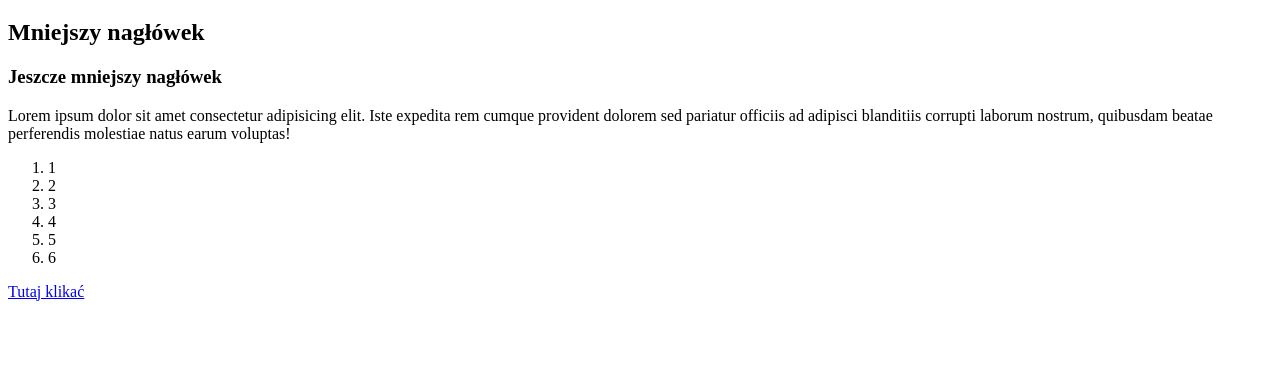
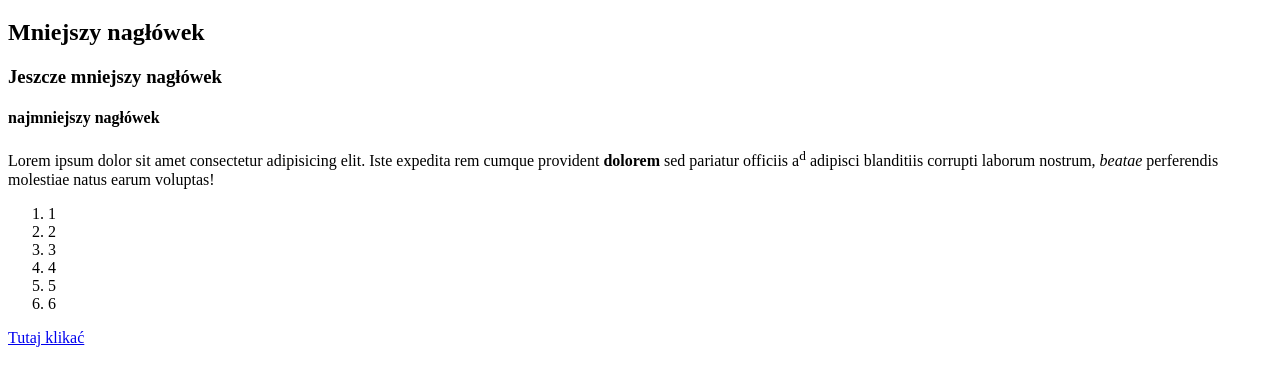
Before and after one commit to Qube24/HTML-WebPage, a plain HTML site: page index.html in a window 1280 px wide. Shown: the part 61-446 px from the top of the page. Drawn offline with Linux system fonts and the light colour scheme.

Commit message:
Update index.html

```diff
--- a/index.html
+++ b/index.html
@@ -11,11 +11,12 @@
       <h1>nagłówek</h1>
       <h2>Mniejszy nagłówek</h2>
       <h3>Jeszcze mniejszy nagłówek</h3>
+      <h4>najmniejszy nagłówek</h4>
 
       <p>
         Lorem ipsum dolor sit amet consectetur adipisicing elit. Iste expedita
-        rem cumque provident dolorem sed pariatur officiis ad adipisci
-        blanditiis corrupti laborum nostrum, quibusdam beatae perferendis
+        rem cumque provident <b>dolorem</b> sed pariatur officiis a<sup>d</sup>
+        adipisci blanditiis corrupti laborum nostrum, <i>beatae</i> perferendis
         molestiae natus earum voluptas!
       </p>
 
```
